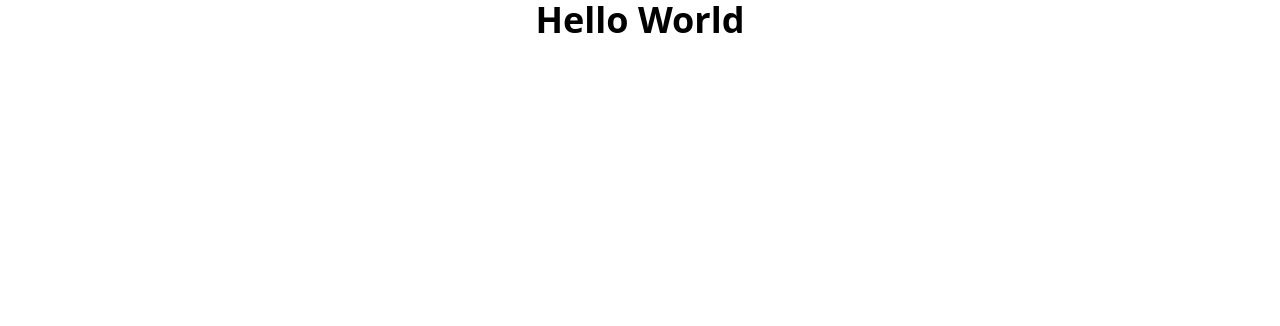
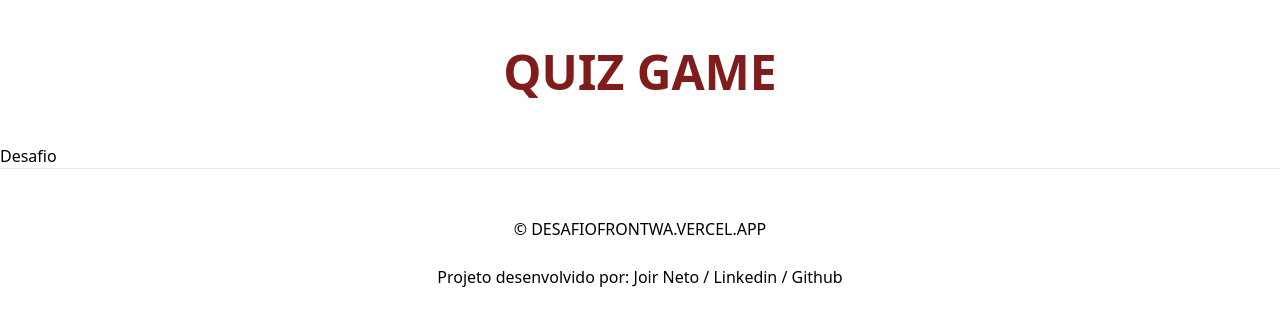
Before and after one commit to joirneto/Desafio-Front-End-WA, a Next.js app: page / in a window 1280 px wide. Shown: the top 326 px of the page. Built offline with nearby package versions, Linux system fonts and the light colour scheme.

Commit message:
Header - Footer

```diff
--- a/components/Footer/index.js
+++ b/components/Footer/index.js
@@ -0,0 +1,19 @@
+import React from "react";
+
+const Footer = () => (
+  <footer className="w-full border-t bg-white pb-12">
+  <div className="w-full container mx-auto flex flex-col items-center">
+    <div className="flex flex-col md:flex-row text-center md:text-left md:justify-between py-6">
+    </div>
+    <div className="uppercase pb-6"> &copy; desafioFrontWA.vercel.app </div>
+    <div className="px-2 items-center justify-between">
+    Projeto desenvolvido por:
+      Joir Neto / {' '}
+      <a className='hover:underline' href="https://linkedin.com/in/joir-neto">Linkedin</a> / {' '}
+      <a className='hover:underline' href="https://github.com/joirneto">Github</a>
+      </div>
+  </div>
+</footer>
+);
+
+export default Footer;
--- a/components/Header/index.js
+++ b/components/Header/index.js
@@ -0,0 +1,13 @@
+import React from "react";
+
+const Header = () => (
+  <header className="w-full container mx-auto">
+  <div className="flex flex-col items-center py-12">
+    <span className="font-bold text-red-900 uppercase text-center hover:text-gray-700 text-5xl">
+      QUIZ GAME
+    </span>
+  </div>
+</header>
+);
+
+export default Header;
--- a/components/layout/index.js
+++ b/components/layout/index.js
@@ -1,8 +1,12 @@
 import React from "react";
+import Header from "../Header";
+import Footer from "../Footer";
 
 const Layout = ({children}) =>(
   <>
+  <Header/>
     {children}
+  <Footer/>
   </>
 )
 
--- a/pages/index.js
+++ b/pages/index.js
@@ -2,7 +2,7 @@ import React from 'react';
 
 const Index = () =>{
   return(
-    <div className="container text-center text-4xl font-bold">Hello World</div>
+    <div >Desafio</div>
   )
 }
 
```
